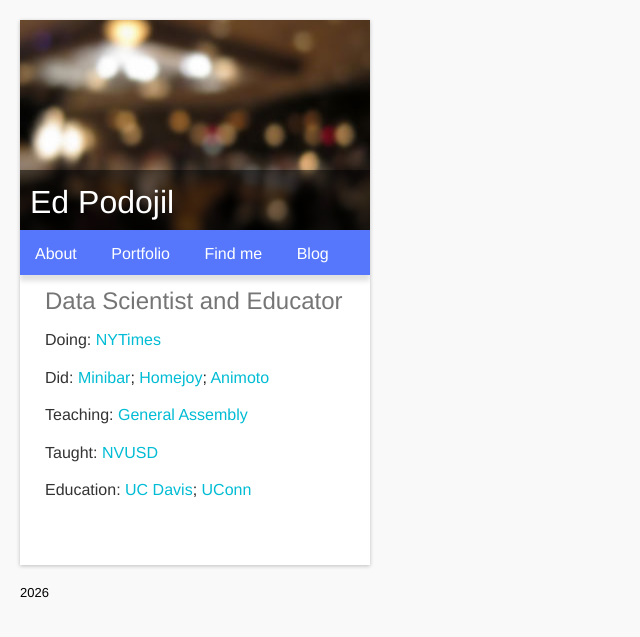
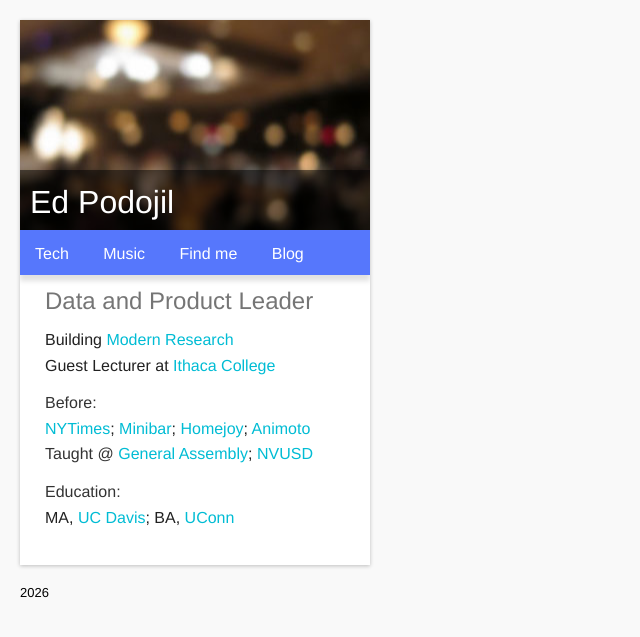
Before and after one commit to podopie/podopie.github.com, a Jekyll site: the page index.html, which Jekyll copies as it is, in a window 1280 px wide. Shown: the top 637 px of the page, without its empty margins (0-640 px from the left). Built offline with Jekyll 4.4.1, drawn with Linux system fonts in a browser that asks for light colours; nearby versions of some CDN libraries.

Commit message:
updating stuff

```diff
--- a/index.html
+++ b/index.html
@@ -19,61 +19,57 @@
     </header>
     <nav>
       <ul>
-        <li class="h-icon h-icon-about active" data-attr="about">About</li>
-        <li class="h-icon h-icon-portfolio" data-attr="portfolio">Portfolio</li>
+        <li class="h-icon h-icon-about active" data-attr="about">Tech</li>
+        <li class="h-icon h-icon-portfolio" data-attr="portfolio">Music</li>
         <li class="h-icon h-icon-findme" data-attr="findme">Find me</li>
         <a class="h-icon h-icon-blog" href="/blog">Blog</a>
       </ul>
     </nav>
     <section class="body">
       <article class="about position position3">
-        <h2>Data Scientist and Educator</h2>
+        <h2>Data and Product Leader</h2>
         <p>
-          <strong>Doing:</strong>
-          <a href="http://www.nytimes.com/">NYTimes</a>
+          Building <a href="http://www.getmodernresearch.com/">Modern Research</a><br />
+          Guest Lecturer at <a href="http://www.ithaca.edu/">Ithaca College</a>
         </p>
         <p>
-          <strong>Did:</strong>
+          <strong>Before:</strong><br />
+          <a href="http://www.nytimes.com/">NYTimes</a>;
           <a href="http://www.minibardelivery.com/">Minibar</a>;
           <a href="http://www.homejoy.com/">Homejoy</a>;
-          <a href="http://www.animoto.com/">Animoto</a>
-        </p>
-        <p>
-          <strong>Teaching:</strong>
-          <a href="https://generalassemb.ly/">General Assembly</a>
-        </p>
-        <p>
-          <strong>Taught:</strong>
+          <a href="http://www.animoto.com/">Animoto</a><br />
+          <strong>Taught @</strong>
+          <a href="https://generalassemb.ly/">General Assembly</a>;
           <a href="http://www.nvusd.k12.ca.us/">NVUSD</a>
         </p>
         <p>
-          <strong>Education:</strong>
-          <a href="http://ucdavis.edu/">UC Davis</a>;
-          <a href="http://uconn.edu/">UConn</a>
+          <strong>Education:</strong><br />
+          MA, <a href="http://ucdavis.edu/">UC Davis</a>;
+          BA, <a href="http://uconn.edu/">UConn</a>
         </p>
       </article>
       <article class="portfolio position position4">
-        <h2>Portfolio</h2>
-        <p><a href="/public/etc/resume.pdf">Resume</a></p>
-        <p><a href="http://rscrengineers.com/">RSCR Engineers</a></p>
-        <h2>Drums</h2>
-        <p><a href="http://www.youtube.com/watch?v=0nGQtsJbPlk">Vintage High 2010, Music from "Up", Champs</a></p>
-        <p><a href="http://www.youtube.com/watch?v=jmOWkk5GGNM">Vintage High 2011, Rhapsody, 1st Place</a></p>
+        <h2>Music</h2>
+        <p>Principal Timpani, Board Vice President<br />
+        <a href="https://www.ithacacommnityorchestra.org">Ithaca Community Orchestra</a></p>
+        <p>Indoor Percussion Designer/Director<br/ >
+          <a href="http://www.youtube.com/watch?v=0nGQtsJbPlk">Vintage High, Music from "Up"</a><br />
+          <a href="http://www.youtube.com/watch?v=jmOWkk5GGNM">Vintage High, Rhapsody</a></p>
       </article>
       <article class="findme position position5">
         <h2>Find Me</h2>
+        <p><a href="/public/etc/resume.pdf">Resume</a></p>
         <p><a href="mailto:epodojil+heypodo@gmail.com">Email</a></p>
-        <p><a href="https://www.facebook.com/edward.podojil">Facebook</a></p>
-        <p><a href="http://www.twitter.com/podopie">Twitter</a></p>
         <p><a href="http://www.linkedin.com/in/edpodojil">Linkedin</a></p>
         <p><a href="http://www.github.com/podopie">Github</a></p>
+        <p><a href="https://cloud.google.com/blog/products/data-analytics/how-the-new-york-times-build-an-end-to-end-cloud-data-platform">NYT Data Platform</a></p>
       </article>
       <article class="cover cover-left"></article>
       <article class="cover cover-right"></article>
     </section>
   </div>
   <footer>2018</footer>
-<script type="text/javascript" src="//ajax.googleapis.com/ajax/libs/jquery/2.1.4/jquery.min.js"></script>
+<script type="text/javascript" src="//code.jquery.com/jquery-2.2.4.min.js"></script>
 <script type="text/javascript" src="/public/js/javascript.min.js"></script>
 </body>
 </html>
```
Also changed, not shown: public/js/javascript.js (+34 -21 lines), public/js/javascript.min.js, 2 other files.
